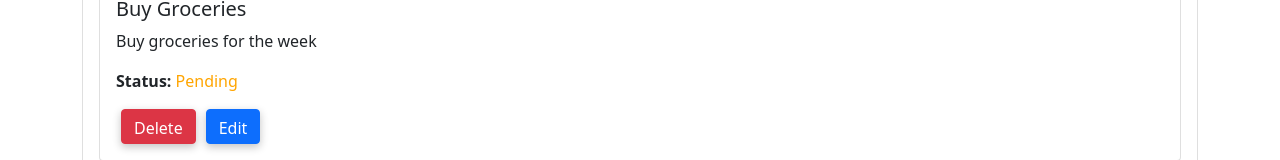
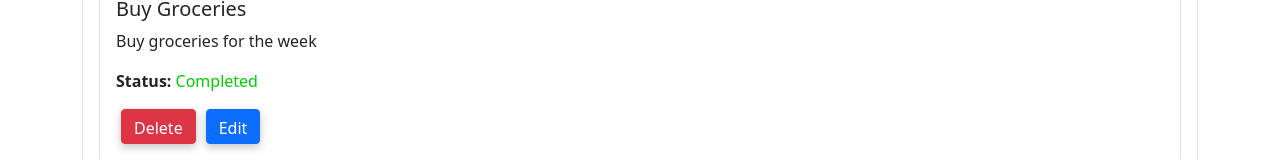
Before and after one commit to jpaulkaito/TodoListApp, a React (Create React App) app: page /Search in a window 1280 px wide. Shown: the part 1568-1728 px from the top of the page. Built offline with nearby package versions, Linux system fonts and the light colour scheme.

Commit message:
Fix the status

```diff
--- a/src/App.css
+++ b/src/App.css
@@ -125,11 +125,11 @@ li:before {
   margin-top: 2rem;
 }
 
-.completed {
+.Completed {
   color: rgb(0, 208, 0);
 }
 
-.pending {
+.Pending {
   color: orange;
 }
 /*========================================================*/
--- a/src/app/shared/TODOITEMS.js
+++ b/src/app/shared/TODOITEMS.js
@@ -17,7 +17,7 @@ export const TODOITEMS = [
         id: 2,
         title: 'Buy Groceries',
         description: 'Buy groceries for the week',
-        status: 'Pending',
+        status: 'Completed',
         date: '2023-07-30',
       },
       {
--- a/src/components/SearchTodoList.js
+++ b/src/components/SearchTodoList.js
@@ -53,9 +53,11 @@ const SearchTodoList = ({ todoList, handleDelete, handleUpdate }) => {
                       <h5 className="card-title">{item.title}</h5>
                       <p className="card-text">{item.description}</p>
                       <p>
-                        <strong>Status: </strong>
-                        <span className={item.completed ? 'completed' : 'pending'}>
-                          {item.completed ? 'Completed' : 'Pending'}
+                      <strong>Status: </strong>
+                        <span
+                          className={item.status === 'Completed' ? 'Completed' : 'Pending'}
+                        >
+                          {item.status}
                         </span>
                       </p>
                       <div className="button-group">
--- a/src/components/TodoListView.js
+++ b/src/components/TodoListView.js
@@ -85,9 +85,9 @@ const TodoListView = ({ todoList, handleDelete, handleCreate, handleUpdate }) =>
                       <p>
                         <strong>Status: </strong>
                         <span
-                          className={item.completed ? 'completed' : 'pending'}
+                          className={item.status === 'Completed' ? 'Completed' : 'Pending'}
                         >
-                          {item.completed ? 'Completed' : 'Pending'}
+                          {item.status}
                         </span>
                       </p>
                       <div className="button-group">
--- a/src/components/ViewAllTodoList.js
+++ b/src/components/ViewAllTodoList.js
@@ -28,10 +28,11 @@ const ViewAllTodoList = ({ todoList, handleDelete, handleUpdate }) => {
                                             <p className="card-text">{item.description}</p>
                                             <p>
                                                 <strong>Status: </strong>
+                                                <strong>Status: </strong>
                                                 <span
-                                                    className={item.completed ? 'completed' : 'pending'}
+                                                    className={item.status === 'Completed' ? 'Completed' : 'Pending'}
                                                 >
-                                                    {item.completed ? 'Completed' : 'Pending'}
+                                                    {item.status}
                                                 </span>
                                             </p>
                                             <div className="button-group">
--- a/src/forms/EditTodoForm.js
+++ b/src/forms/EditTodoForm.js
@@ -12,7 +12,7 @@ const EditTodoForm = ({ todoList, handleUpdate }) => {
                 id: todoList.id,
                 title: values.newTaskTitle,
                 description: values.newTaskDescription,
-                completed: values.newTaskStatus === 'Pending' ? false : true,
+                status: values.newTaskStatus === 'Pending' ? 'Pending' : 'Completed',
                 date: values.date
             };
             //console.log(values.newTaskStatus);
@@ -37,7 +37,7 @@ const EditTodoForm = ({ todoList, handleUpdate }) => {
                             date: todoList.date,
                             newTaskTitle: todoList.title,
                             newTaskDescription: todoList.description,
-                            newTaskStatus: todoList.completed ? "Completed" : "Pending",
+                            newTaskStatus: todoList.status === 'Completed' ? "Completed" : "Pending",
                         }}
                         onSubmit={handleSubmit}
                         validate={validateForm}
```
